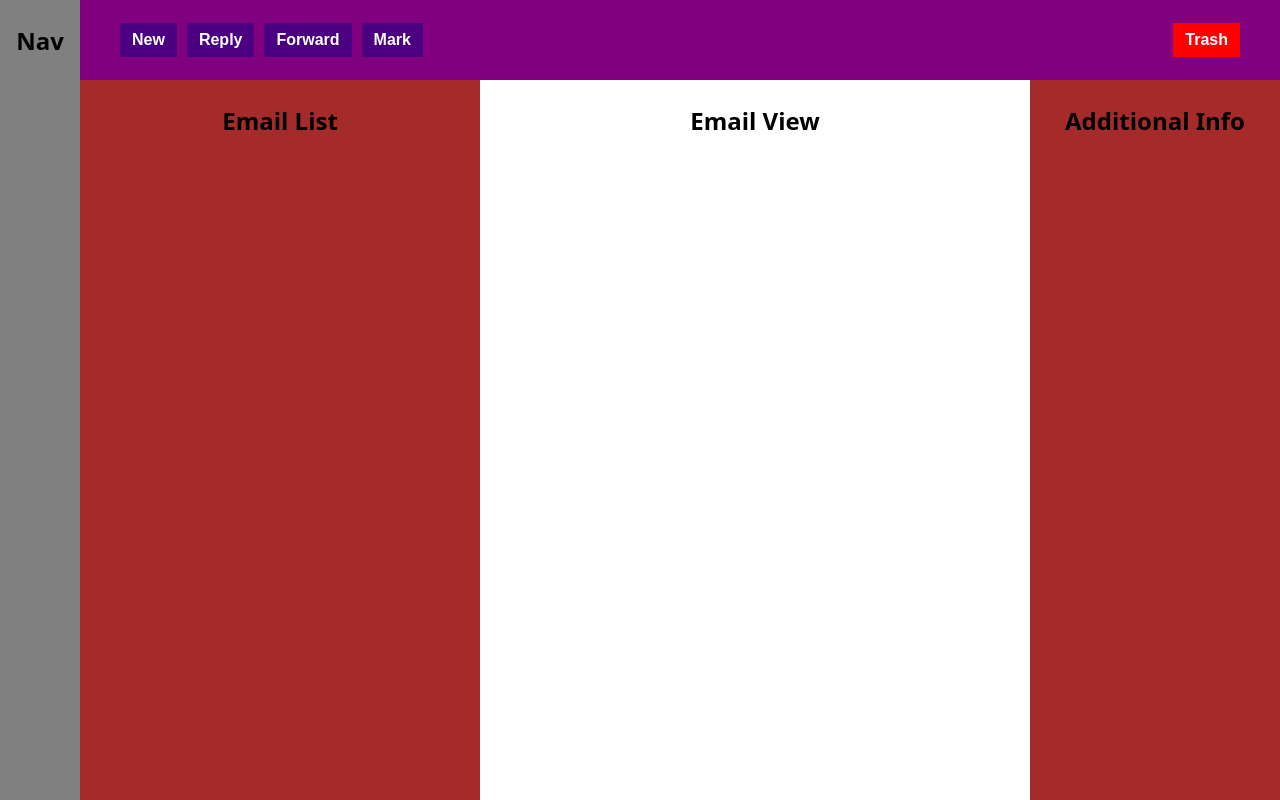
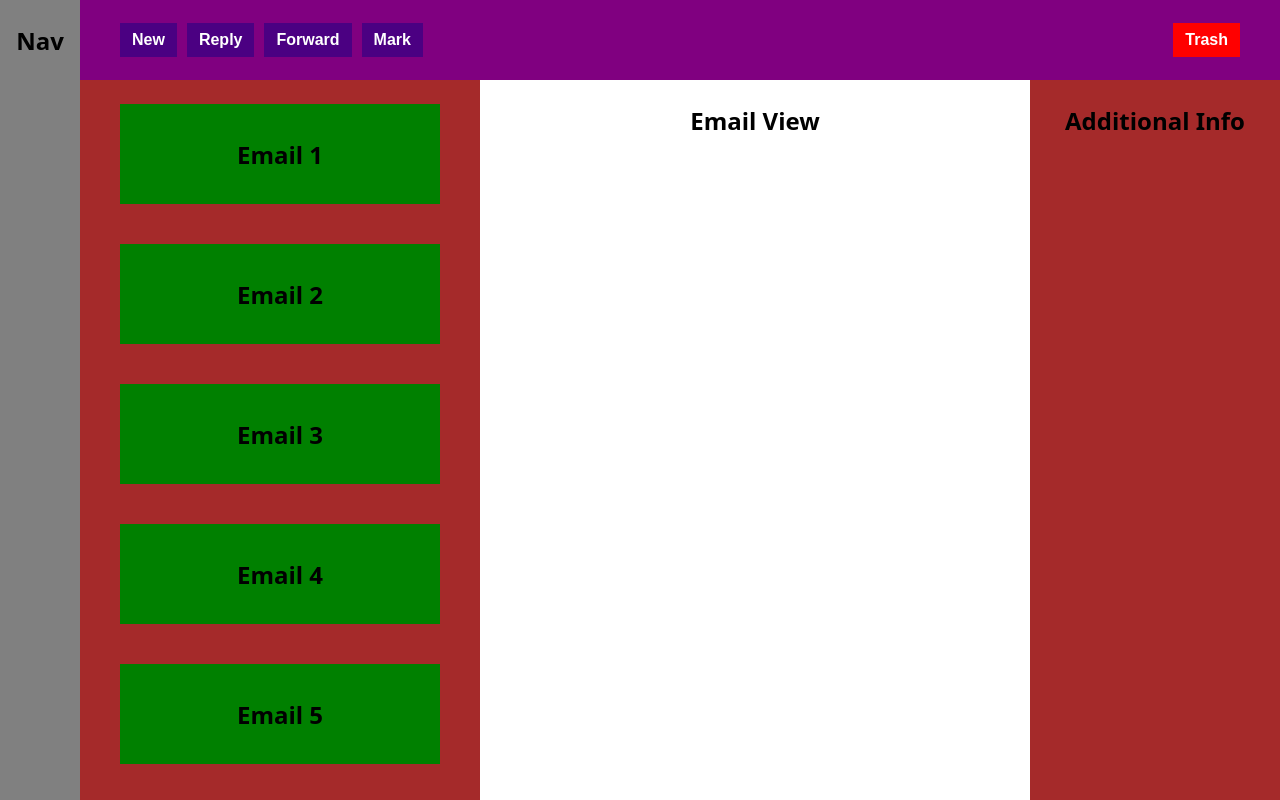
Before and after one commit to tnkr-repos/Email-Webapp-Layout, a website built with Vite: page index.html in a window 1280 px wide. Built offline with nearby package versions, Linux system fonts and the light colour scheme.

Commit message:
Email list with Scroll

```diff
--- a/index.html
+++ b/index.html
@@ -15,12 +15,24 @@
     <nav>Nav</nav>
     <menu>
       <button>New</button>
-        <button>Reply</button>
-        <button>Forward</button>
-        <button>Mark</button>
-        <button>Trash</button>
+      <button>Reply</button>
+      <button>Forward</button>
+      <button>Mark</button>
+      <button>Trash</button>
     </menu>
-    <section>Email List</section>
+    <section>
+      <div class="email">Email 1</div>
+      <div class="email">Email 2</div>
+      <div class="email">Email 3</div>
+      <div class="email">Email 4</div>
+      <div class="email">Email 5</div>
+      <div class="email">Email 6</div>
+      <div class="email">Email 7</div>
+      <div class="email">Email 8</div>
+      <div class="email">Email 9</div>
+      <div class="email">Email 10</div>
+      <div class="email">Email 11</div>
+    </section>
     <main>Email View</main>
     <aside>Additional Info</aside>
   </body>
--- a/style.css
+++ b/style.css
@@ -31,6 +31,7 @@ button {
 
 section {
   background-color: brown;
+  padding: 40px;
 }
 
 aside {
@@ -85,3 +86,19 @@ main {
 aside {
   grid-area: aside;
 }
+
+section {
+  display: flex;
+  gap: 40px;
+  flex-direction: column;
+  overflow: scroll;
+}
+
+.email {
+  background-color: green;
+  height: 100px;
+  display: flex;
+  align-items: center;
+  justify-content: center;
+  flex-shrink: 0;
+}
```
